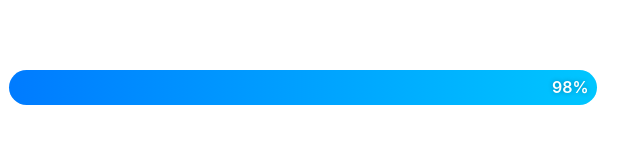
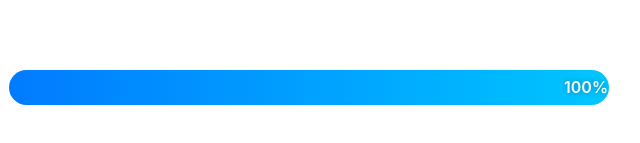
Before and after one commit to sendtoadramax-arch/progressbar-demo, a plain HTML site: page 100percent.html in a window 1280 px wide. Shown: the part 313-456 px from the top of the page, 331-971 px from the left. Drawn offline with Linux system fonts and the light colour scheme.

Commit message:
Update 100percent.html

```diff
--- a/100percent.html
+++ b/100percent.html
@@ -62,7 +62,7 @@
 
     function animateProgress() {
       let current = 0;
-      const target = 98;
+      const target = 100;
       const duration = 1000; // fill speed
       const resetDelay = 10000; // pause before reset
       const intervalTime = 50;
```
